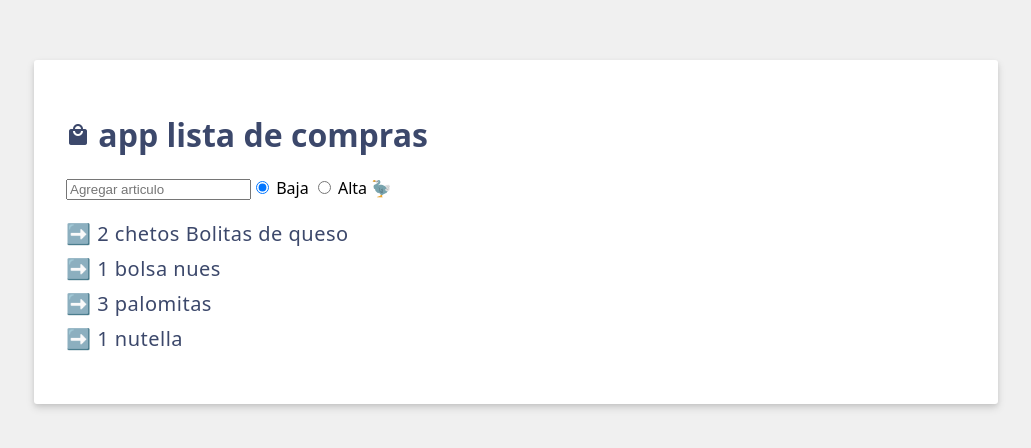
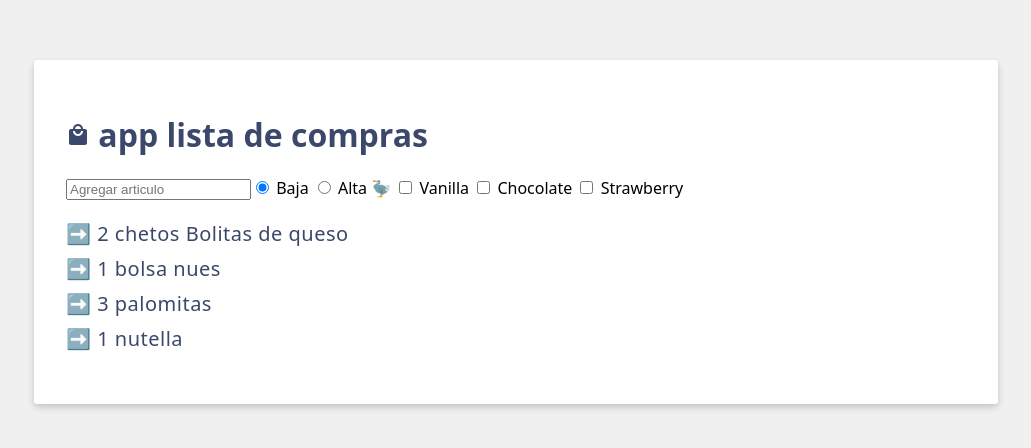
Before and after one commit to Uribe02/dadm__2024B, a Vue app: page / in a window 1280 px wide. Shown: the part 168-616 px from the top of the page, without its empty margins (124-1155 px from the left). Built offline with nearby package versions, Linux system fonts and the light colour scheme.

Commit message:
⭐FEAT:checkboxes

```diff
--- a/src/App.vue
+++ b/src/App.vue
@@ -32,6 +32,19 @@
     Alta
 </label>
 {{ newItemPriority =='low'?'🦤':'🧸'}}
+  <!-- Helados -->
+  <label>
+		<input type="checkbox" v-model="iceCreamFlavors" value="vanilla">
+		Vanilla
+	</label>
+  <label>
+		<input type="checkbox" v-model="iceCreamFlavors" value="chocolate">
+		Chocolate
+	</label>
+  <label>
+		<input type="checkbox" v-model="iceCreamFlavors" value="strawnerry">
+		Strawberry
+	</label>
 <ul>
 
 <li v-for="item in items" :key="item.id">➡️ {{ item.label }}</li>
```
